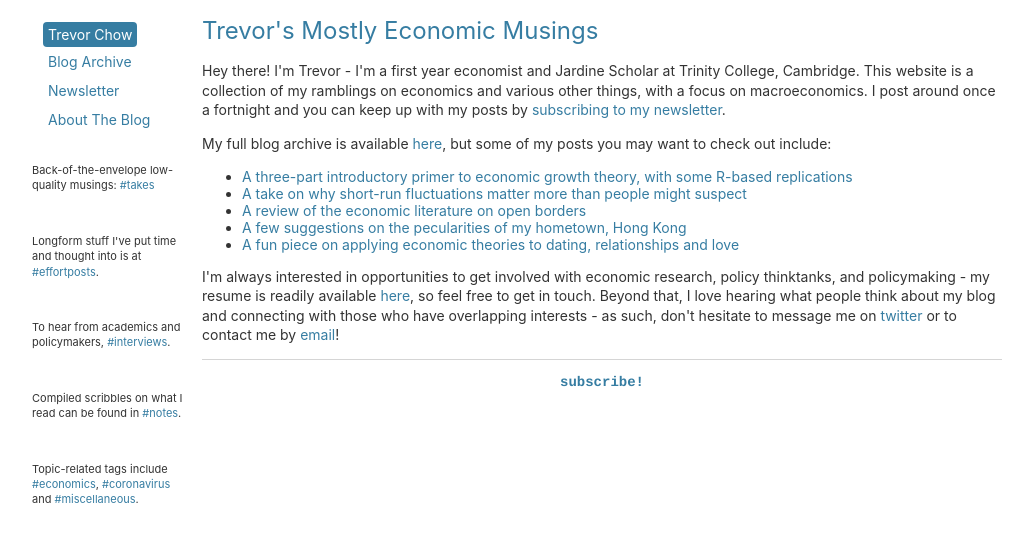
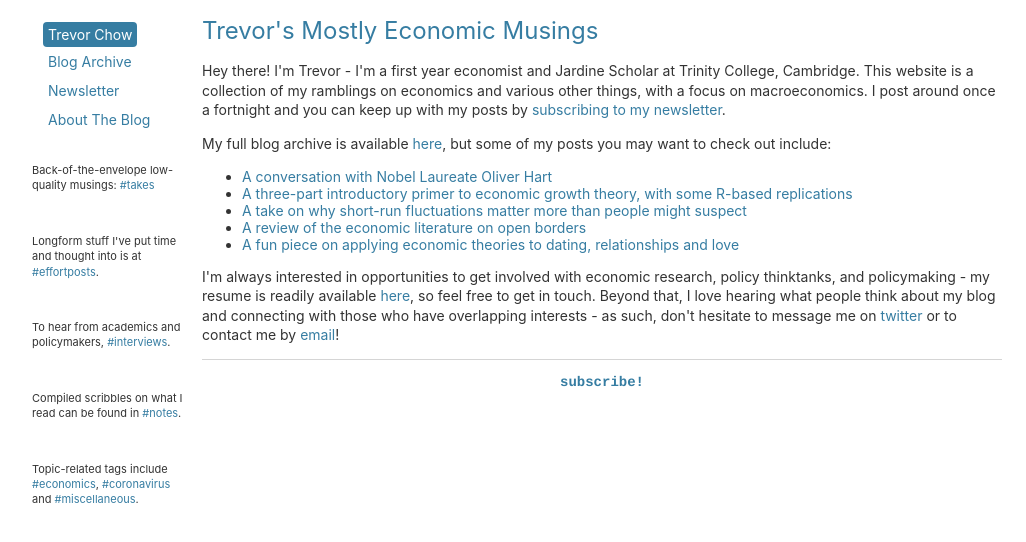
Before and after one commit to tmychow/tmychow.github.io, a Jekyll site: the page built from index.html, in a window 1280 px wide. Shown: the top 542 px of the page, without its empty margins (28-1054 px from the left). Built offline with Jekyll 4.4.1, drawn with Linux system fonts in a browser that asks for light colours.

Commit message:
Update index.html

```diff
--- a/index.html
+++ b/index.html
@@ -6,10 +6,10 @@ title: Trevor's Mostly Economic Musings
 	<p>Hey there! I'm Trevor - I'm a first year economist and Jardine Scholar at Trinity College, Cambridge. This website is a collection of my ramblings on economics and various other things, with a focus on macroeconomics. I post around once a fortnight and you can keep up with my posts by <a href="https://buttondown.email/tmychow">subscribing to my newsletter</a>.</p>
 	<p> My full blog archive is available <a href="https://tmychow.com/blog/">here</a>, but some of my posts you may want to check out include:</p>
 	<ul>
+		<li> <a href="https://tmychow.com/blog/2020/05/14/a-conversation-with-nobel-laureate-oliver-hart">A conversation with Nobel Laureate Oliver Hart</a> </li>
 		<li> <a href="https://tmychow.com/blog/2020/07/02/growth-a-primer-in-three-parts">A three-part introductory primer to economic growth theory, with some R-based replications</a> </li>
 		<li> <a href="https://tmychow.com/blog/2020/11/15/why-bob-lucas-was-wrong">A take on why short-run fluctuations matter more than people might suspect</a> </li>
 		<li> <a href="https://tmychow.com/blog/2021/01/24/comings-and-goings">A review of the economic literature on open borders</a> </li>
-		<li> <a href="https://tmychow.com/blog/2020/10/01/the-hong-kong-hypothesis">A few suggestions on the pecularities of my hometown, Hong Kong</a> </li>
 		<li> <a href="https://tmychow.com/blog/2021/02/14/it's-a-love-story">A fun piece on applying economic theories to dating, relationships and love</a> </li>
 	</ul>
 	<p>I'm always interested in opportunities to get involved with economic research, policy thinktanks, and policymaking - my resume is readily available <a href="/assets/ResumeJan21.pdf">here</a>, so feel free to get in touch. Beyond that, I love hearing what people think about my blog and connecting with those who have overlapping interests - as such, don't hesitate to message me on <a href="https://twitter.com/tmychow">twitter</a> or to contact me by <a href="mailto:tmychow@gmail.com?subject=Mostly Economic Musings">email</a>!</p>
```
